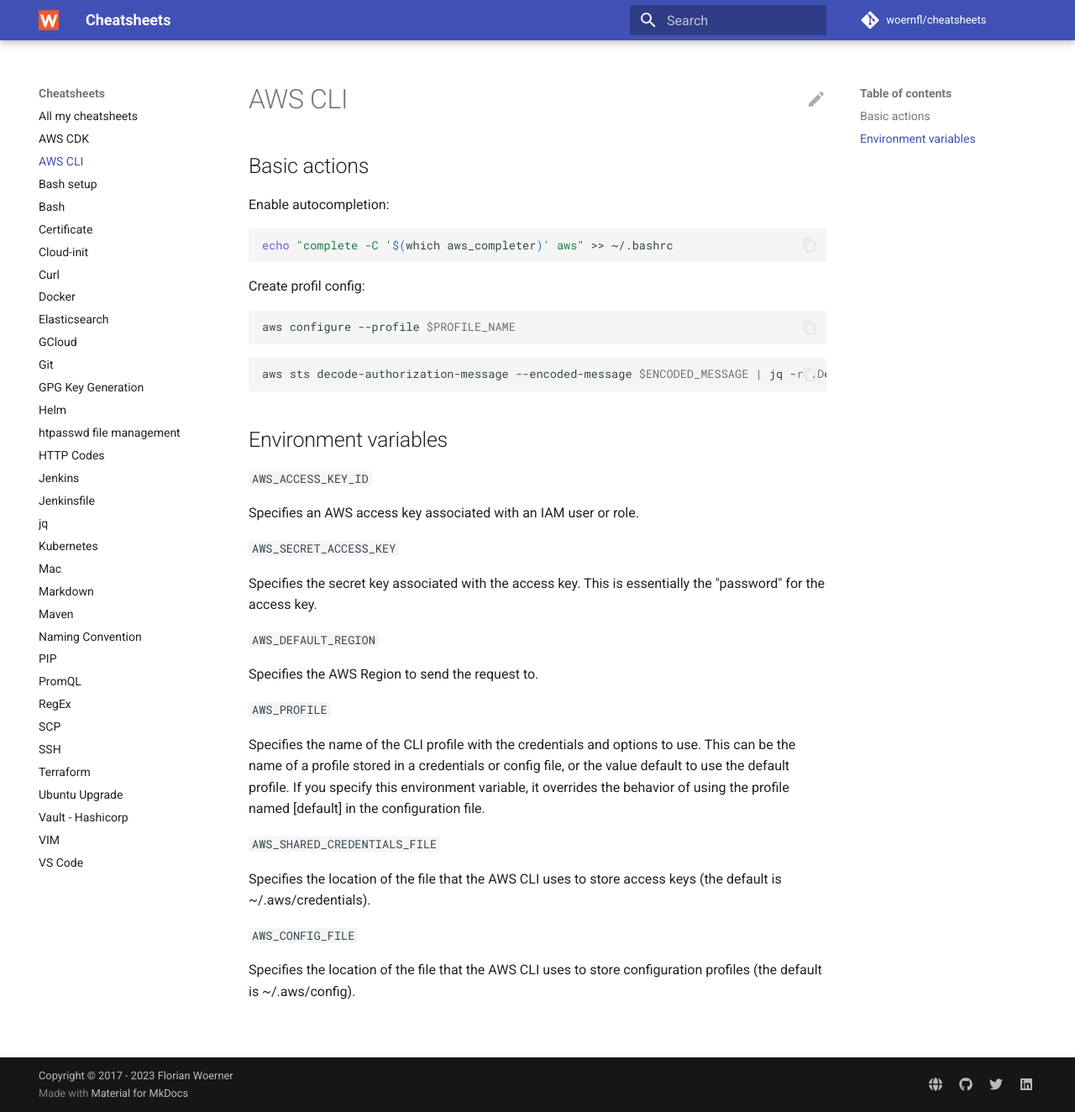
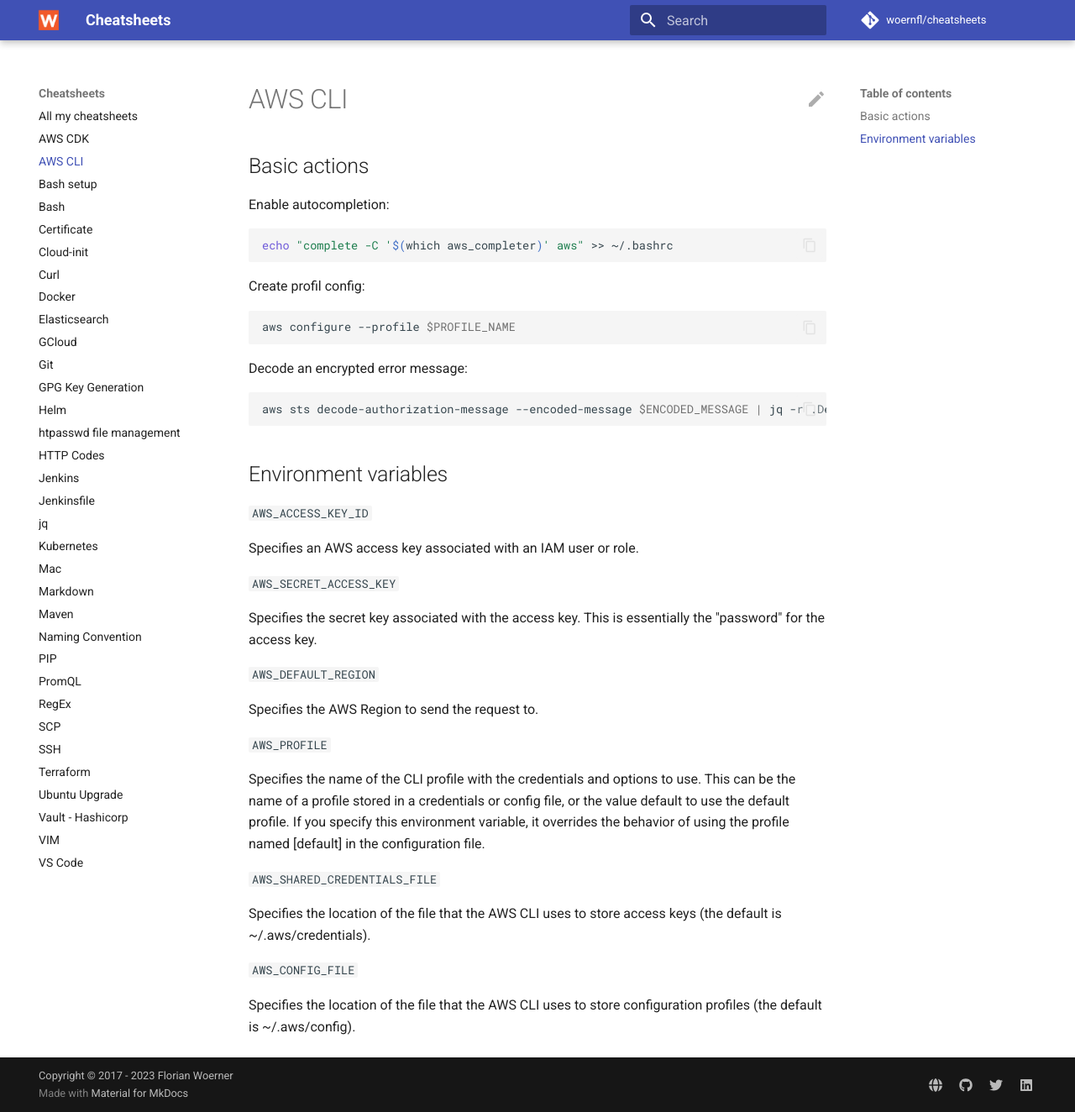
Before and after one commit to woernfl/cheatsheets, an MkDocs documentation site: the page built from docs/aws-cli.md, in a window 1280 px wide and 1324 px high. Shown: the whole window at 84% size. Built offline with MkDocs 1.6.1 and Material for MkDocs 9.7.7, drawn with Linux system fonts in a browser that asks for light colours; comment, search, counter and statistics services are not loaded.

Commit message:
Update aws-cli.md

````diff
--- a/docs/aws-cli.md
+++ b/docs/aws-cli.md
@@ -13,6 +13,8 @@
 ```bash
 aws configure --profile $PROFILE_NAME
 ```
+
+Decode an encrypted error message:
 
 ```bash
 aws sts decode-authorization-message --encoded-message $ENCODED_MESSAGE | jq -r .DecodedMessage | sed 's/\\"/"/g' | jq .
````
